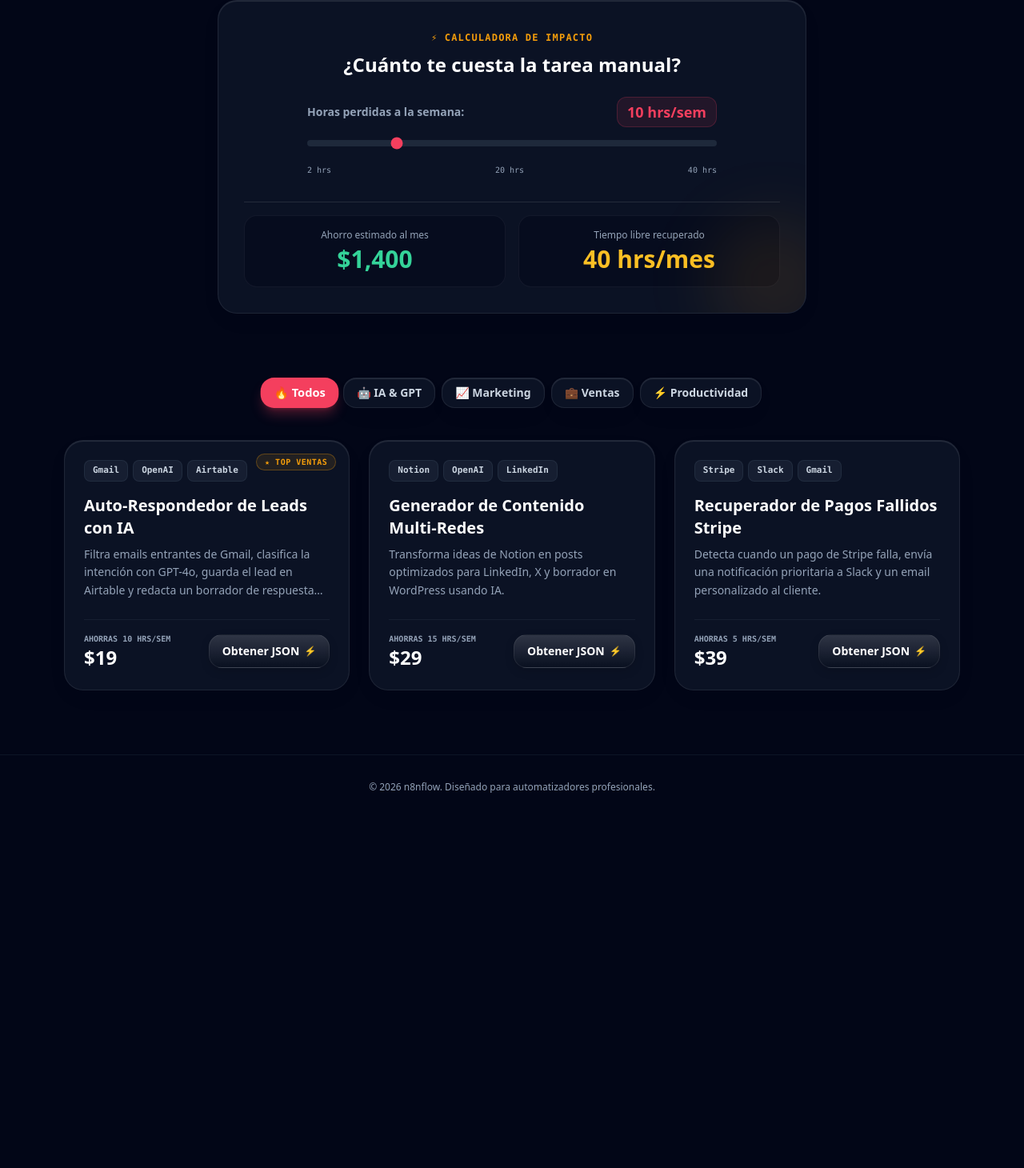
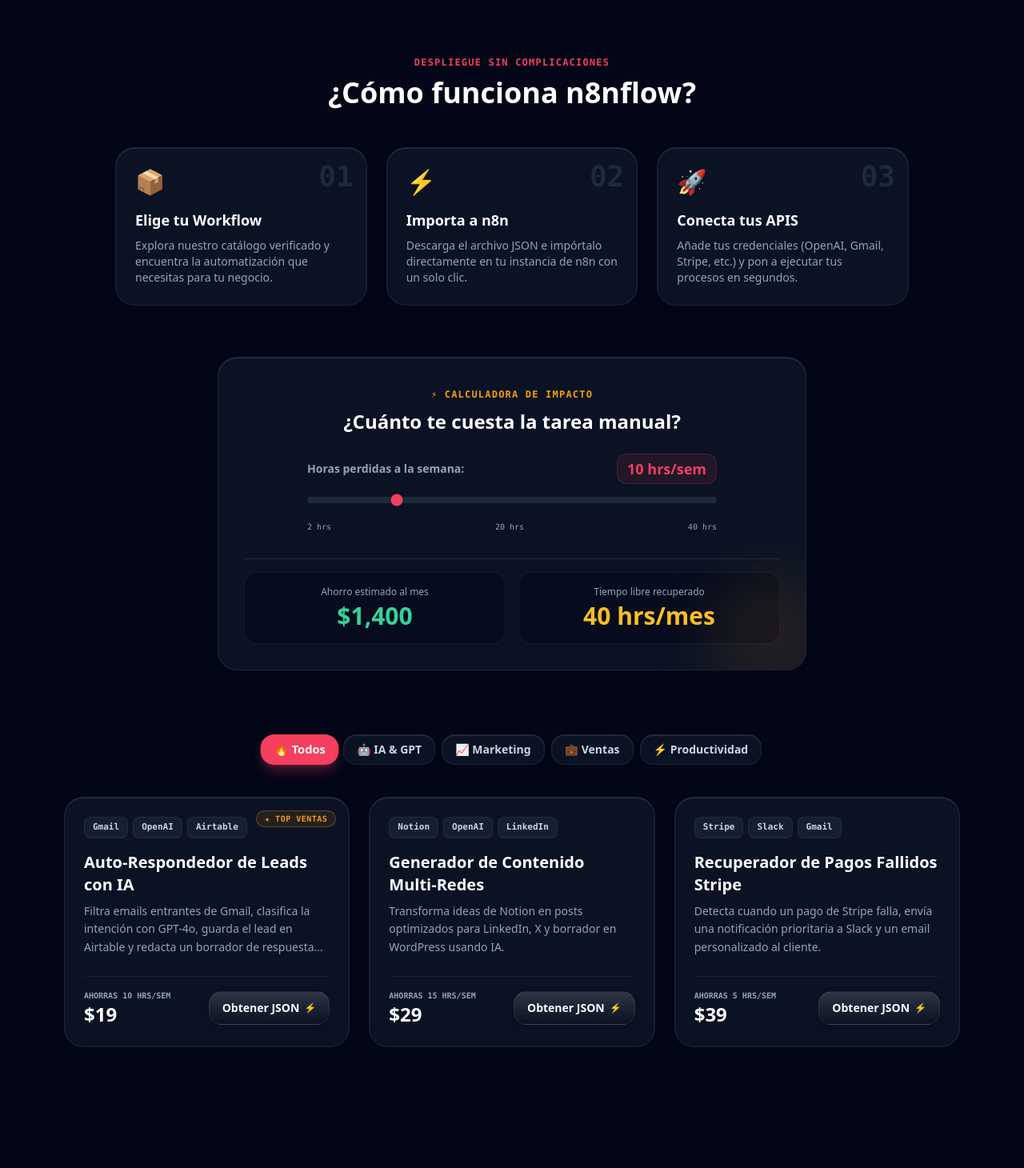
Before and after one commit to axiom-systemstech/n8nflow, a Next.js app: page / in a window 1280 px wide. Shown: the part 688-2148 px from the top of the page at 80% size. Before the commit the page ends 1808 px from the top, so only its background shows below. Built offline with nearby package versions, Linux system fonts and the light colour scheme.

Commit message:
Add HowItWorks and FaqSection components to Home

```diff
--- a/src/app/page.tsx
+++ b/src/app/page.tsx
@@ -3,22 +3,21 @@
 import { useState } from 'react';
 import Navbar from '../components/Navbar';
 import Hero from '../components/Hero';
+import HowItWorks from '../components/HowItWorks';
 import RoiCalculator from '../components/RoiCalculator';
 import CategoryFilter from '../components/CategoryFilter';
 import WorkflowGrid from '../components/WorkflowGrid';
+import FaqSection from '../components/FaqSection';
 import { WORKFLOWS } from '../data/workflows';
 
 export default function Home() {
   const [searchQuery, setSearchQuery] = useState('');
   const [activeCategory, setActiveCategory] = useState('all');
 
-  // Filtrado dinámico por búsqueda en texto y por categoría seleccionada
   const filteredWorkflows = WORKFLOWS.filter((workflow) => {
-    // 1. Filtro por categoría activa (Todos, IA, Marketing, Ventas, Productividad)
     const matchesCategory =
       activeCategory === 'all' || workflow.category === activeCategory;
 
-    // 2. Filtro por texto de búsqueda (busca en Título, Descripción y Apps)
     const query = searchQuery.toLowerCase();
     const matchesSearch =
       workflow.title.toLowerCase().includes(query) ||
@@ -31,33 +30,26 @@
   return (
     <main className="min-h-screen pb-24 relative overflow-hidden">
 
-      {/* Luz neón decorativa de fondo (Ambient Glow) - El toque n8nflow */}
       <div className="absolute top-0 left-1/2 -translate-x-1/2 w-[600px] h-[300px] bg-gradient-to-tr from-rose-500/15 via-orange-500/10 to-transparent blur-[120px] pointer-events-none -z-10" />
 
-      {/* 1. Navbar Flotante Glass con el Switch Basculante 3D */}
       <Navbar />
 
-      {/* 2. Hero Section con Titular de Impacto y Buscador Skeuomórfico */}
       <Hero searchQuery={searchQuery} setSearchQuery={setSearchQuery} />
 
-      {/* 3. Calculadora Interactiva de ROI (El widget de conversión) */}
+      <HowItWorks />
+
       <RoiCalculator />
 
-      {/* 4. Sección de Catálogo de Plantillas con Anclaje */}
       <section id="catalog" className="scroll-mt-24">
-
-        {/* Filtros por Categoría */}
         <CategoryFilter
           activeCategory={activeCategory}
           setActiveCategory={setActiveCategory}
         />
-
-        {/* Parrilla de Tarjetas (muestra los resultados filtrados) */}
         <WorkflowGrid workflows={filteredWorkflows} />
-
       </section>
 
-      {/* Footer minimalista de la tienda */}
+      <FaqSection />
+
       <footer className="text-center text-xs text-slate-500 dark:text-slate-400 py-8 border-t border-slate-200/20 dark:border-slate-800/40">
         <p>© {new Date().getFullYear()} n8nflow. Diseñado para automatizadores profesionales.</p>
       </footer>
```
